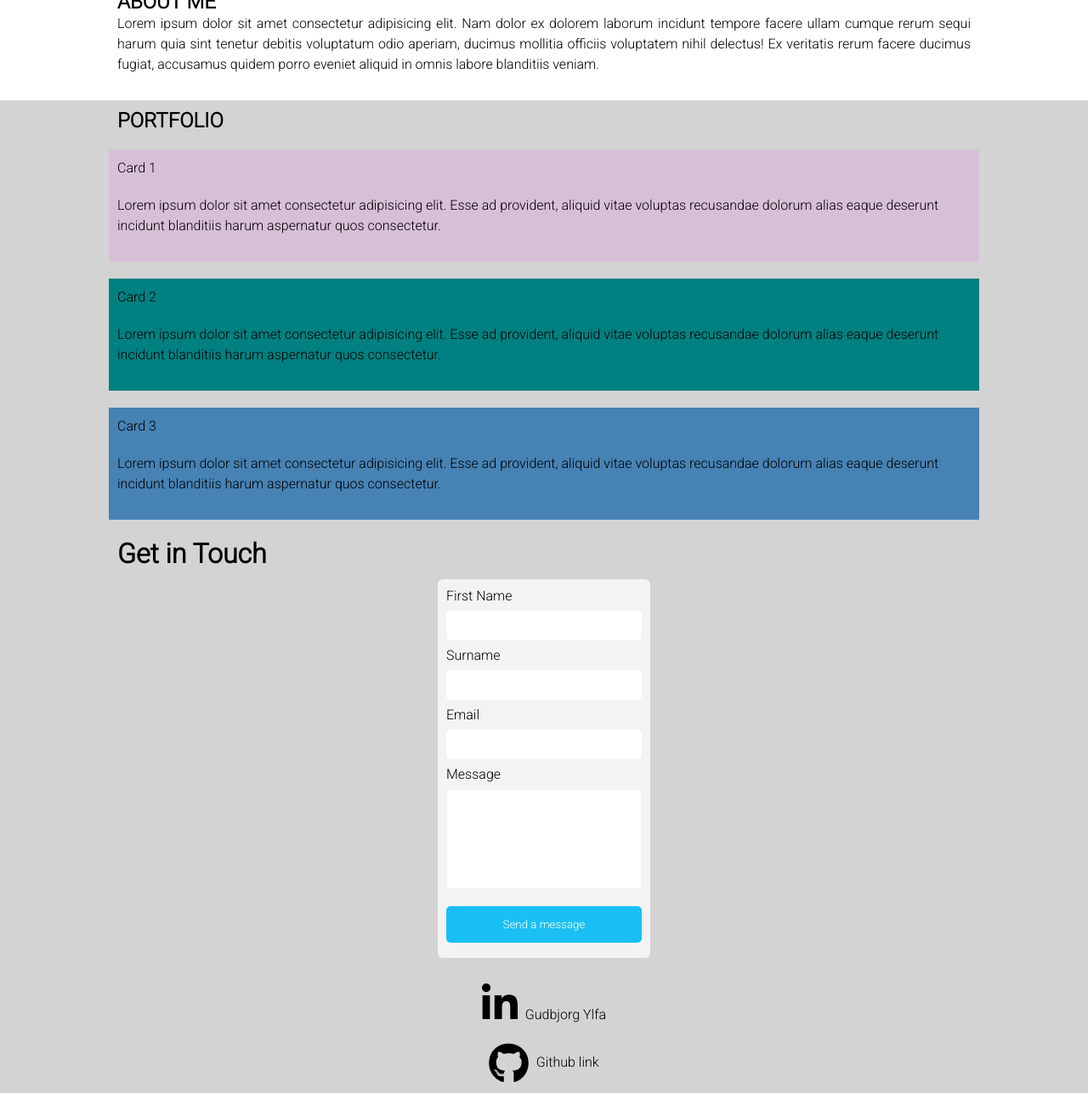
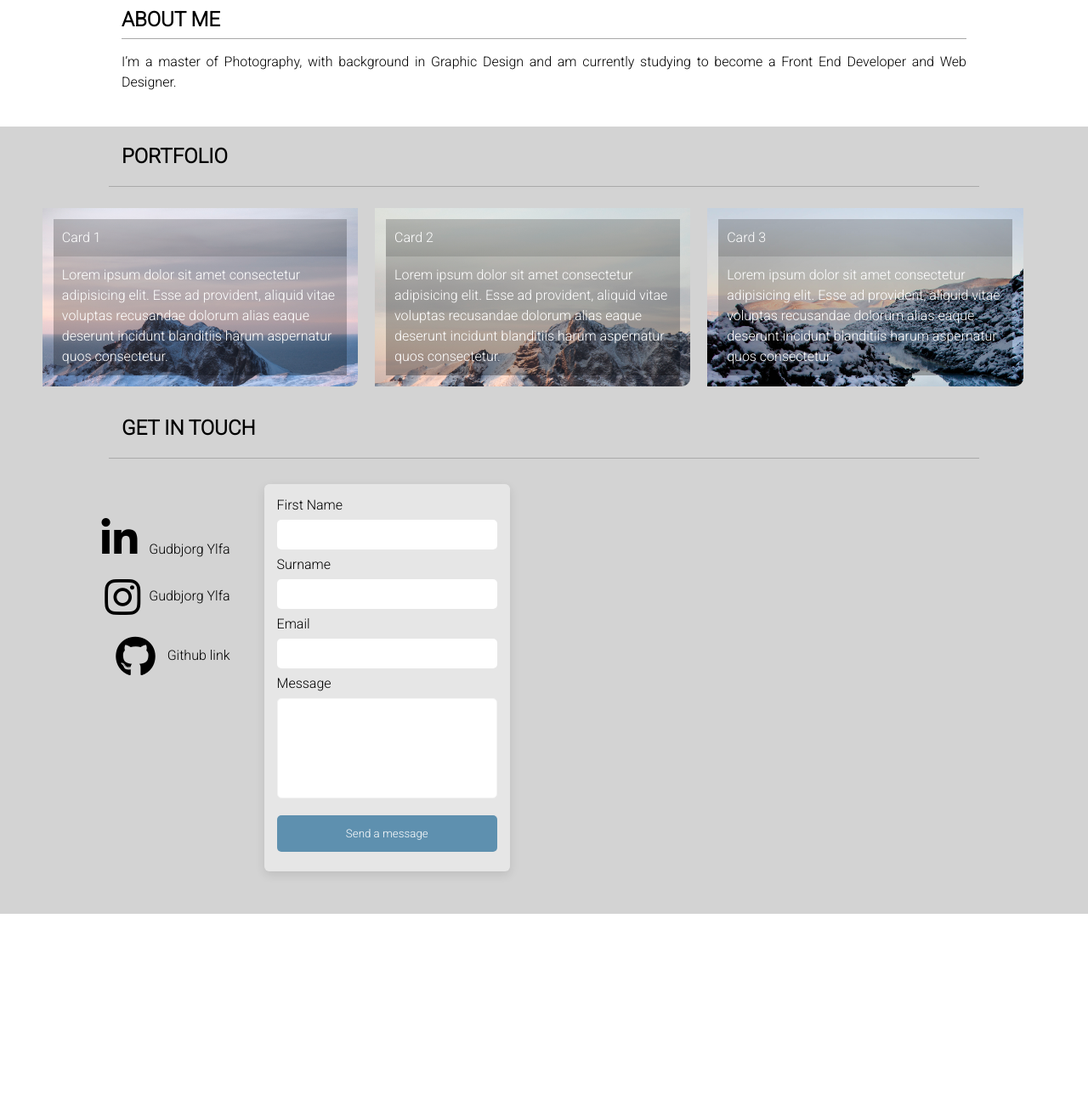
Before and after one commit to GudbjorgYlfa/PortfolioWebsite, a plain HTML site: page index.html in a window 1280 px wide. Shown: the part 442-1729 px from the top of the page at 85% size. After the commit the page ends 1518 px from the top, so only its background shows below. Drawn offline with Linux system fonts and the light colour scheme.

Commit message:
Added pictures in cards

```diff
--- a/css/styles.css
+++ b/css/styles.css
@@ -5,7 +5,6 @@
 }
 
 body, html {
-    /* width: 100%; */
     height: 100%;
     margin: 0;
 }
@@ -16,11 +15,6 @@ header {
     height: 50vh;
     margin-bottom: 20px;
   }
-
-/* header .mobileView img {
-	width: 90vw;
-	height: 60px;
-  } */
 
 .hero-image {
   background-image: linear-gradient(rgba(0, 0, 0, 0.1), rgba(0, 0, 0, 0.2)), url("../img/Image1.jpg");
@@ -44,15 +38,24 @@ header {
 
 h1 {
     line-height: 2.5rem;
-    padding-bottom: 20px;
+    padding-bottom: 10px;
+    padding-top: 20px;
+}
+
+h2 {
+    font-size: 1.5em;
+    border-bottom: darkgray solid 1px;
+    padding-bottom: 2px;
+    margin-bottom: 5px;
+    margin-top: 10px;
 }
 
 p {
     line-height: 1.5rem;
-    padding-bottom: 20px;
+    padding-bottom: 10px;
 }
 
-img {
+img .hero-image{
     width: 100%;
     height: auto;
 }
@@ -60,21 +63,32 @@ img {
 nav {
     position: absolute;
     right: 0;
-    color: white;
+    color: rgba(255, 255, 255, 0.8);
     padding: 10px;
     display: inline-block;
-    margin-right: 5%
+    margin-right: 2%;
+    margin-top: 1%;
 }
 
 i {
-    padding-right: 5px;
+    padding-right: 10px;
+}
+
+nav i:hover {
+    color: white;
+    cursor: pointer;
 }
 
 .aboutme {
     width: 80vw;
     margin: auto;
-    padding: 10px;
+    padding: 15px;
     text-align: justify;
+    margin-bottom: 15px;
+}
+
+.aboutme p {
+    padding-top: 10px;
 }
 
 button {
@@ -110,34 +124,57 @@ main {
     padding: 10px;
     margin: 10px;
     flex: 25%;
+    color: white;
+    border-radius: 0 0 10px 0;
+}
+
+.cards p {
+    background: linear-gradient(rgba(0, 0, 0, 0.2), rgba(0, 0, 0, 0.3));
+    padding: 10px;
+}
+
+.cards:hover {
+    background-color: linear-gradient(rgba(0, 0, 0, 0.3), rgba(0, 0, 0, 0.4));
+    cursor: pointer;
+    opacity: 0.7;
 }
 
 .card1 {
-    background-color: thistle;
+    background-image: url(../img/Card1.png);
     margin-bottom: 10px;
+    width: 100%;
+    height: auto;
+    opacity: 1.0;
 }
 
+
 .card2 {
-    background-color: teal;
+    background-image: url(../img/Card2.png);
     margin-bottom: 10px;
+    width: 100%;
+    height: auto;
+    opacity: 1.0;
 }
 
 .card3 {
-    background-color:steelblue;
+    background-image: url(../img/Card3.png);
+    width: 100%;
+    height: auto;
     margin-bottom: 10px;
+    opacity: 1.0;
 }
 
 
 /* Contact Form */
 
 .contactForm {
-    width: 250px;
+    width: 80vw;
     height: 100%;
-    background-color: rgb(243, 243, 243);
+    background-color: rgba(243, 243, 243, 0.6);
     border-radius: 6px;
     margin: auto;
-    padding: 10px;
-
+    padding: 15px;
+    box-shadow: rgba(0, 0, 0, 0.1) 0px 4px 12px;
 }
 
 
@@ -146,7 +183,7 @@ input {
     padding: 10px 16px 10px 16px;
     border-radius: 5px;
     margin: 8px 0px;
-    border-color: rgb(243, 243, 243);
+    /* border-color: rgb(243, 243, 243); */
     border:none;
 }
 
@@ -161,14 +198,14 @@ textarea {
 
 
 input[type="submit"] {
-    background-color: #1ac0f3;
+    background-color: rgb(94, 144, 175);
     color: white;
     padding: 14px 20px;
     cursor: pointer;
   }
 
 input[type="submit"]:hover {
-    background-color: lightskyblue;
+    background-color: rgb(118, 178, 216);
   }
 
   /* Contact form ends */
@@ -194,3 +231,116 @@ input[type="submit"]:hover {
 }
 #icon {
   vertical-align: middle;
+}
+
+#desktopView {
+    display: none;
+}
+
+#desktopViewH1 {
+    display: none;
+}
+
+
+/* Desktop View  */
+@media screen and (min-width: 60em) {
+
+    /* main {
+        width: 1024px;
+    } */
+
+    .flexbox {
+        display: inline-block;
+        margin: auto;
+        justify-content:space-between;
+        align-items: center;
+        padding: 0 40px 0 40px;
+    }
+
+
+    .cards {
+        width: 29vw;
+        height: 50%;
+        /* margin: 10px; */
+        padding: 1vw;
+        /* margin-left: 20px; */
+        float: left;
+        flex-direction: row;
+        border-radius: 0 0 10px 0;
+    }
+
+    .contactForm {
+        width: 25vw;
+    }
+
+    #desktopView {
+        display: inline-block;
+        /* width: 960px; */
+        padding: 10px;
+        margin: 20px;
+        align-items: center;
+    }
+
+    #desktopViewH1 {
+        display: block;
+        width: 80vw;
+        margin: auto;
+        padding: 15px;
+        text-align: justify;
+    }
+
+
+    .flexbox2 {
+        display: flex;
+        flex-direction: row;
+        /* float: left; */
+        justify-content: left;
+        width: 600px;
+        padding-bottom: 50px;
+        margin-top: 30px;
+    }
+
+    #mobileView {
+        display: none;
+    }
+
+
+    .blockElement {
+        display: inline-block;
+        width: 300px;
+        margin: 10px;
+    }
+
+    .aboutme {
+        width: 80vw;
+        /* margin: auto; */
+        padding: 15px;
+        text-align: justify;
+        line-height: 2.5rem;
+        /* padding-bottom: 20px; */
+    }
+
+    .linksCentered {
+        display: block;
+        /* margin: auto; */
+        padding: 10px;
+        float: right;
+    }
+
+    #textalign,
+    #icon {
+      line-height: 50px;
+    }
+    #icon {
+      vertical-align: middle;
+    }
+
+  }
+
+
+
+
+/* Ipad View */
+  @media screen {min-width: 40em;
+
+  }
--- a/index.html
+++ b/index.html
@@ -19,14 +19,18 @@
     <div class="hero-image">
 
         <nav>
+            <i class="fa fa-instagram fa-2x"></i>
             <i class="fa fa-github fa-2x"></i>
             <i class="fa fa-linkedin fa-2x"></i>
+
         </nav>
 
         <section class="mobileView">
              <div class="hero-text">
 
-                 <h1>HI, I'M GUDBJORG YLFA</h1>
+                <img src="./img/Logo-white.png" height="75px" alt="Gudbjorg Ylfa Logo">
+
+                 <h1>HI, I'M GUDBJORG YLFA </h1>
 
                  <p>I'm a Front-End Developer from Norwich</p>
 
@@ -42,7 +46,7 @@
 
         <div class="aboutme">
         <h2>ABOUT ME</h2>
-        <p>Lorem ipsum dolor sit amet consectetur adipisicing elit. Nam dolor ex dolorem laborum incidunt tempore facere ullam cumque rerum sequi harum quia sint tenetur debitis voluptatum odio aperiam, ducimus mollitia officiis voluptatem nihil delectus! Ex veritatis rerum facere ducimus fugiat, accusamus quidem porro eveniet aliquid in omnis labore blanditiis veniam.</p>
+        <p>I’m a master of Photography, with background in Graphic Design and am currently studying to become a Front End Developer and Web Designer. </p>
         </div>
 
     <main>
@@ -68,9 +72,30 @@
 
         </div>
 
-        <div class="flexbox2">
+            <h2 id="desktopViewH1" class="aboutme">GET IN TOUCH</h2>
 
-            <h1 class="aboutme">Get in Touch</h1>
+        <span class="flexbox2">
+
+                <h2 id="mobileView" class="aboutme">GET IN TOUCH</h2>
+
+                <span id="desktopView" class="blockElement">
+                    <div class="linksCentered">
+
+                        <i class="fa fa-linkedin fa-3x"></i> <span>Gudbjorg Ylfa</span>
+                    </div>
+
+                    <div class="linksCentered">
+                        <i id="icon" class="fa fa-instagram fa-3x"></i><span>Gudbjorg Ylfa</span>
+                    </div>
+
+                    <div class="linksCentered">
+                         <i id="icon" class="fa fa-github fa-3x"></i> <span> Github link </span>
+                    </div>
+
+
+
+                 </span>
+
 
                 <div class="contactForm">
                     <form id="contactForm" action="">
@@ -94,18 +119,24 @@
                     <input type="submit" value="Send a message" />
                     </form>
                 </div>
-        </div>
 
-        <section class="blockElement">
+         </span>
+
+        <section id="mobileView" class="blockElement">
             <div class="linksCentered">
-
                 <i class="fa fa-linkedin fa-3x"></i> <span>Gudbjorg Ylfa</span>
             </div>
 
             <div class="linksCentered">
+                <i id="icon"  class="fa fa-instagram fa-3x"></i>
+                <span>Gudbjorg Ylfa</span>
+            </div>
+
+             <div class="linksCentered">
                      <i id="icon" class="fa fa-github fa-3x"></i> <span id="textalign"> Github link </span>
+            </div>
 
-            </div>
+
         </section>
 
     </main>
```
Also changed, not shown: img/Card1.png (added), img/Card2.png (added), img/Card3.png (added), img/Logo-white.png (added), 1 other file. Lines whose indentation alone changed are shown as unchanged.
